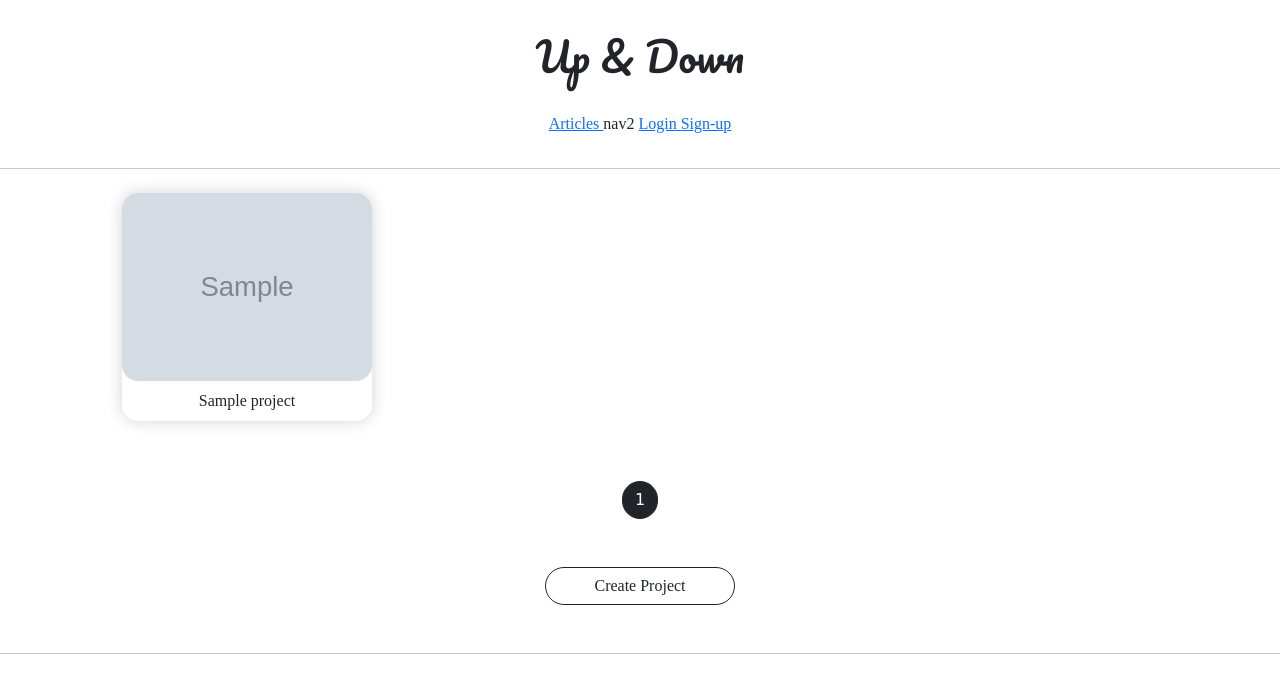
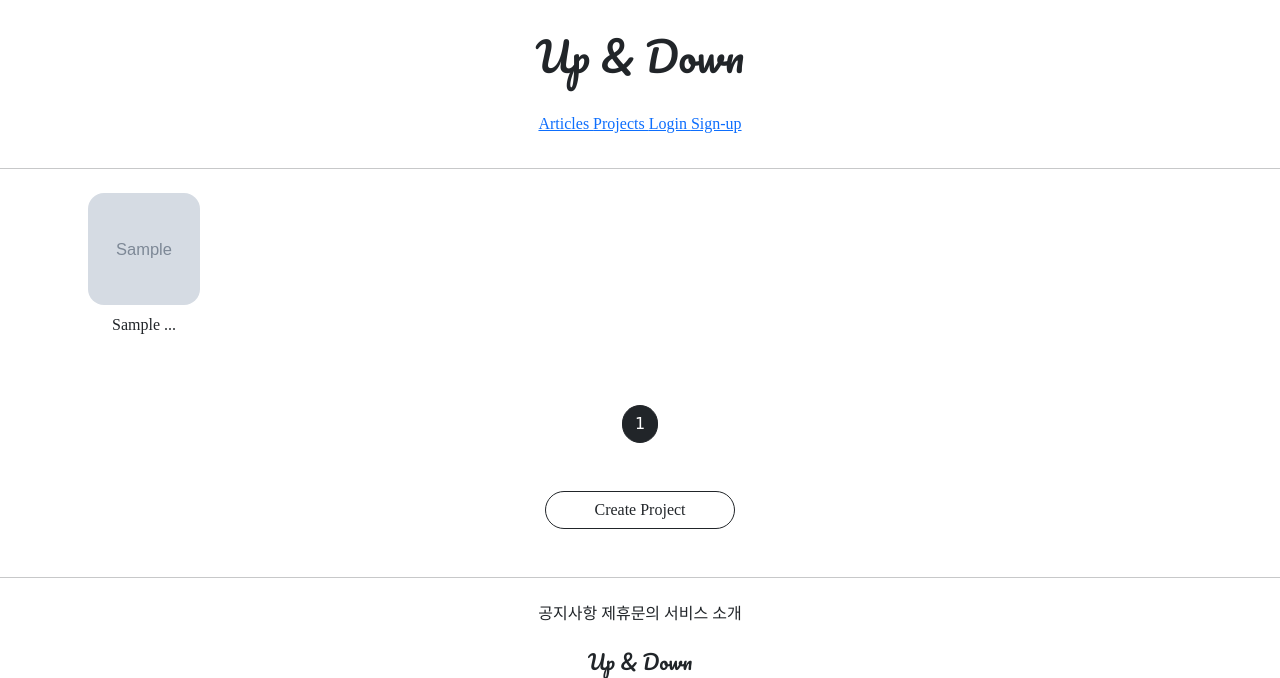
Before and after one commit to updaun/DjangoBasic, a Django app: page /projects/list/ in a window 1280 px wide. Shown: the top 678 px of the page. Run offline with Django 3.2, Linux system fonts and the light colour scheme; tables that the repository leaves empty hold one stand-in row (values such as "Sample post"); grey boxes marked "Sample" are stand-in pictures; parts of the project's set-up code (start-up, migrations or seed data) failed here and were passed over; some libraries are stand-ins or nearby versions; some web fonts are replaced.

Commit message:
project list view design change

```diff
--- a/projectapp/templates/projectapp/list.html
+++ b/projectapp/templates/projectapp/list.html
@@ -10,17 +10,16 @@
         }
 
         .container div {
-            width: 45%;
-            max-width: 250px;
             display: flex;
             justify-content: center;
             align-items: center;
             border-radius: 1rem;
             flex-direction: column;
-            box-shadow: 0 0 1rem lightgray;
             }
         .container img {
-            width: 100%;
+            width: 7rem;
+            height: 7rem;
+            object-fit: cover;
             border-radius: 1rem;
         }
     </style>
@@ -33,7 +32,7 @@
                 <a href="{% url 'projectapp:detail' pk=project.pk %}">
                     <img src="{{ project.image.url }}" alt="">
                 </a>
-                <span class="my-2">{{ project.name }}</span>
+                <span class="my-2">{{ project.name | truncatechars:10 }}</span>
             </div>
 
         {% endfor %}
--- a/templates/header.html
+++ b/templates/header.html
@@ -9,7 +9,11 @@
                 Articles
             </a>
         </span>
-        <span>nav2</span>
+        <span>
+            <a href="{% url 'projectapp:list' %}">
+                Projects
+            </a>
+        </span>
         {% if not user.is_authenticated %}
         <span>
             <a href="{% url 'accountapp:login' %}">
```
